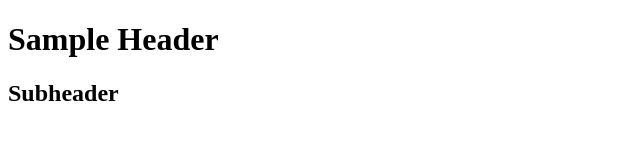
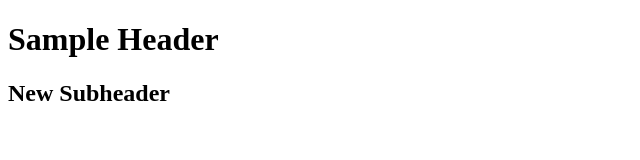
Before and after one commit to AEZ314/demo, a plain HTML site: page index.html in a window 1280 px wide. Shown: the whole page, without its empty margins (0-640 px from the left). Drawn offline with Linux system fonts and the light colour scheme.

Commit message:
updated index.html subheader

```diff
--- a/index.html
+++ b/index.html
@@ -7,6 +7,6 @@
 </head>
 <body>
     <h1>Sample Header</h1>
-    <h2>Subheader</h2>
+    <h2>New Subheader</h2>
 </body>
 </html>
```
